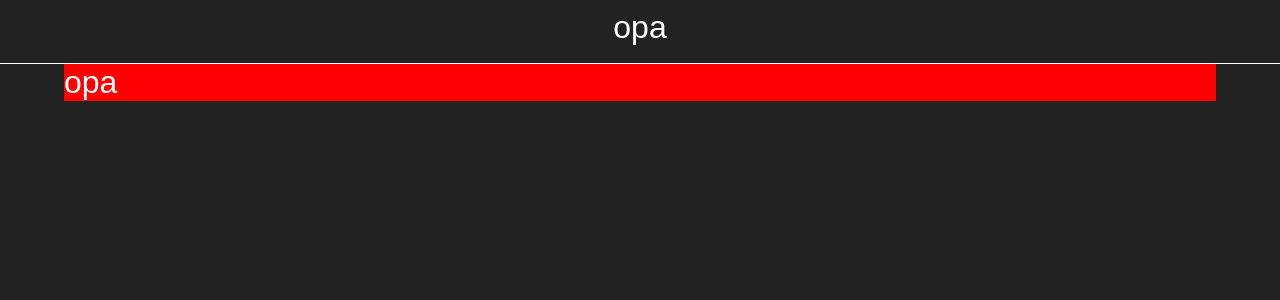
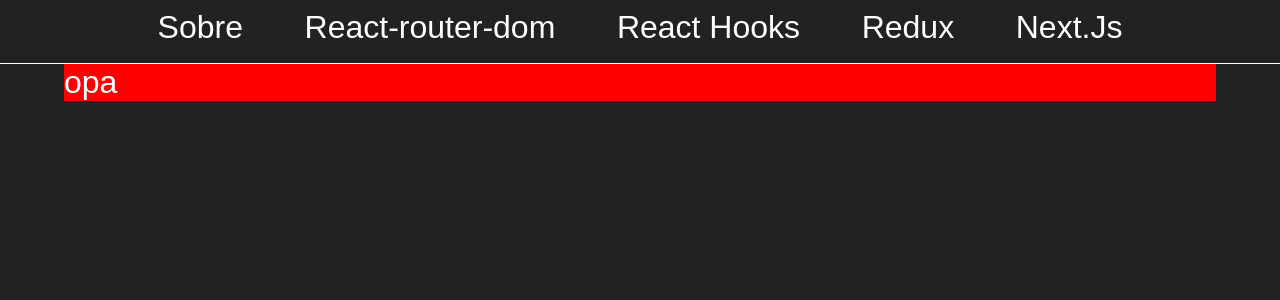
Before and after one commit to BielBatemarque/portifolio-react, a React (Create React App) app: page / in a window 1280 px wide. Shown: the top 300 px of the page. Built offline with nearby package versions, Linux system fonts and the light colour scheme.

Commit message:
header funcional

```diff
--- a/src/components/Menu/index.jsx
+++ b/src/components/Menu/index.jsx
@@ -1,9 +1,15 @@
-import { Header } from "./styles";
+import { Header, HeaderReduzido, StyledLink } from "./styles";
 
 export const Menu = () => {
     return(
         <Header>
-            opa
+            <HeaderReduzido>
+                <StyledLink>Sobre</StyledLink>
+                <StyledLink>React-router-dom</StyledLink>
+                <StyledLink>React Hooks</StyledLink>
+                <StyledLink>Redux</StyledLink>
+                <StyledLink>Next.Js</StyledLink>
+            </HeaderReduzido>
         </Header>
     );
 }
--- a/src/components/Menu/styles.js
+++ b/src/components/Menu/styles.js
@@ -5,8 +5,40 @@
     width: 100%;
     color: #fff;
     display: flex;
-    justify-content: space-evenly;
+    justify-content: center;
     text-decoration: none;
     border-bottom: solid 0.5px white;
     line-height: 3.4rem;
 `;
+
+
+export const HeaderReduzido = styled.div`
+    width:85%;
+    display:flex;
+    justify-content: space-evenly;
+`;
+
+export const StyledLink = styled.a`
+    cursor:pointer;
+    color: #FFF;
+    text-decoration: none;
+    position: relative;
+
+    &:after {
+        content: "";
+        position: absolute;
+        left: 50%;
+        bottom: 0;
+        transform: translateX(-50%);
+        width: 0;
+        height: 2px;
+        background-color: #FFF;
+        transition: width 0.3s ease;
+    }
+
+    &:hover {
+        &:after {
+            width: 100%;
+        }
+    }
+`;
```
